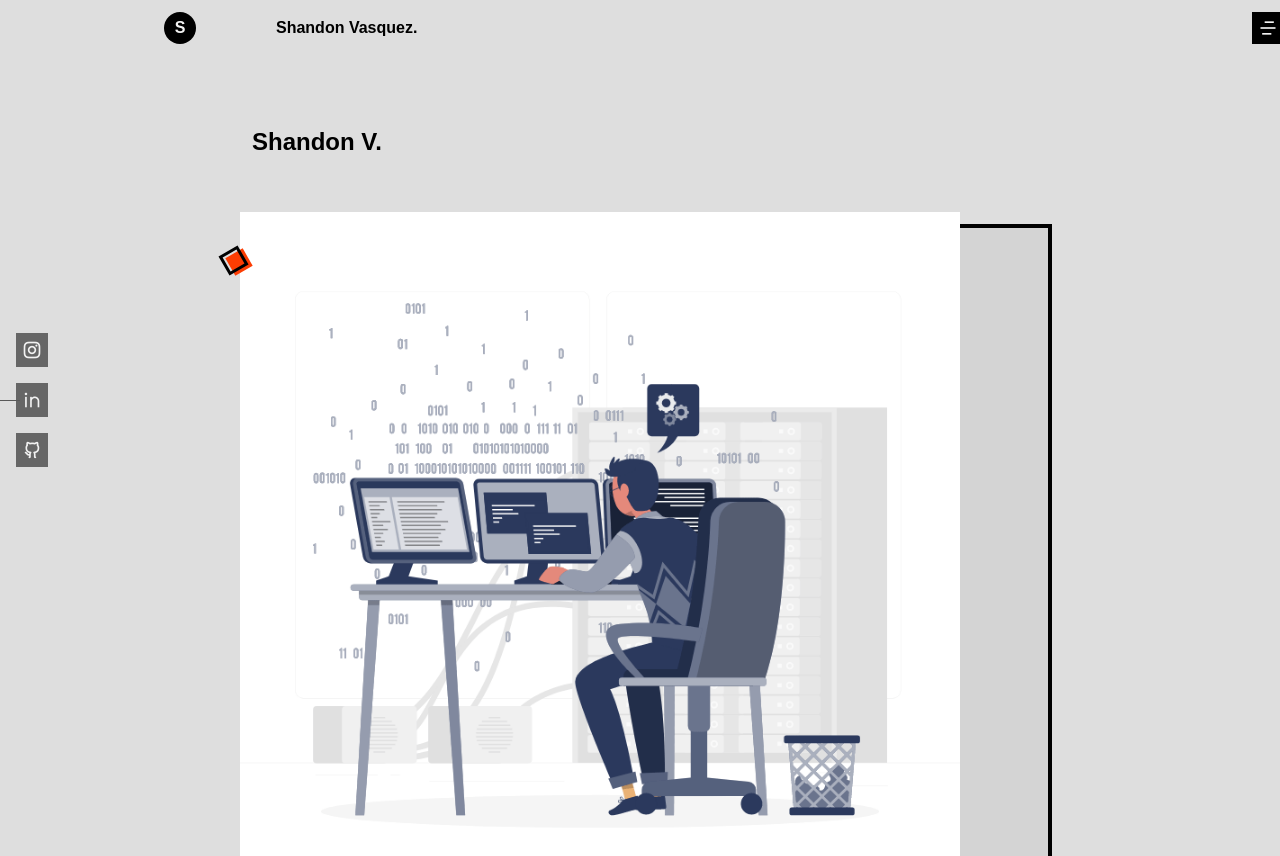
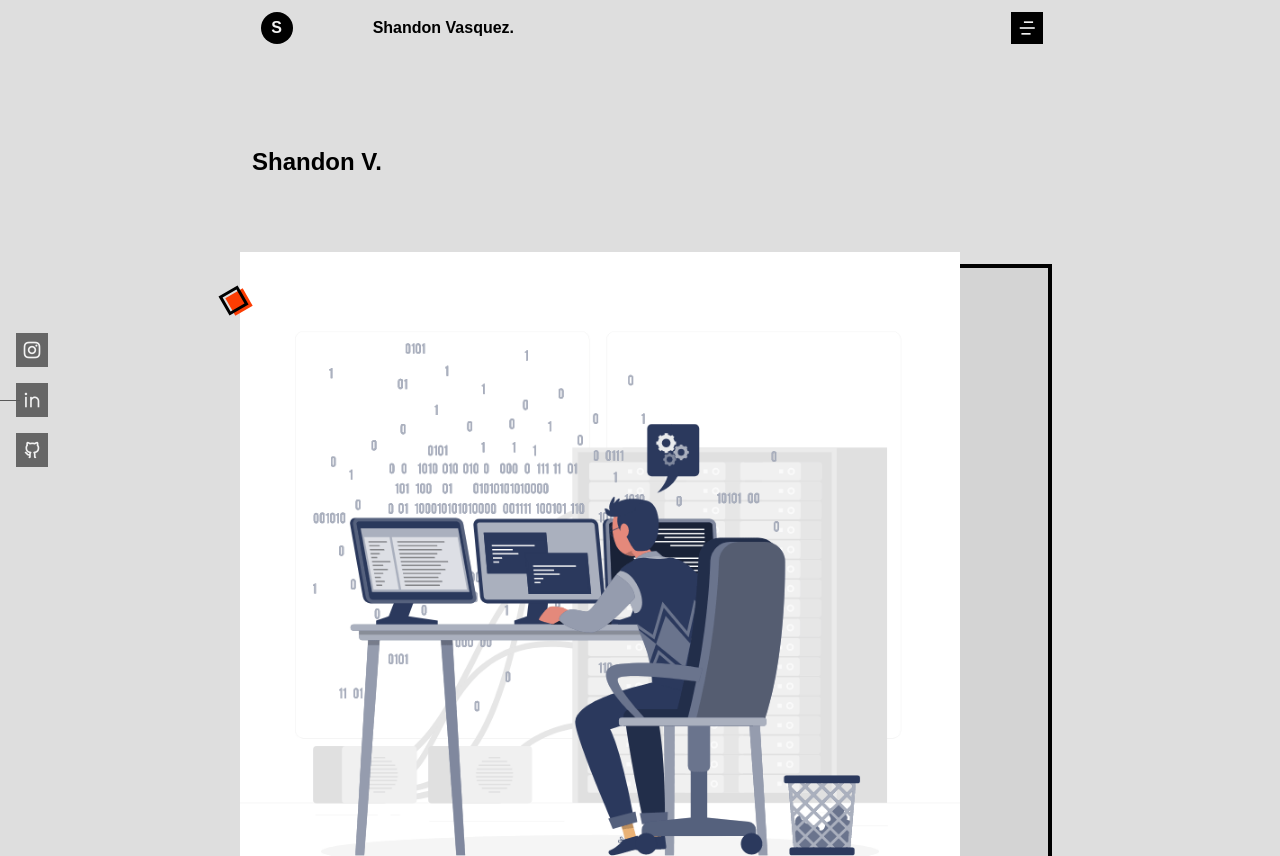
Before and after one commit to shandonvasquez/trueportafolio, a plain HTML site: page index.html in a window 1280 px wide. Shown: the top 856 px of the page. Drawn offline with nearby package versions, Linux system fonts and the light colour scheme; a web font is replaced by a local one.

Commit message:
Changes witht the toggle and nav in css

```diff
--- a/assets/css/styles.css
+++ b/assets/css/styles.css
@@ -56,7 +56,6 @@
 * {
   box-sizing: border-box;
   padding: 0;
-  margin: 0;
 }
 
 html {
@@ -184,7 +183,7 @@ img {
   position: relative;
   height: var(--header-height);
   display: flex;
-  justify-content: space-between;
+  justify-content: space-around;
   align-items: center;
 }
 
@@ -901,6 +900,7 @@ img {
 
 .show-menu {
   top: 0;
+  margin: 0;
 }
 
 .body1 {
@@ -912,6 +912,12 @@ img {
   .body1 {
     max-width: 1000px;
   }
+  .nav {
+    margin-left: -8rem;
+  }
+  .nav__toggle {
+    margin-right: -10rem;
+  }
 }
 
 .projects__title::after {
```
